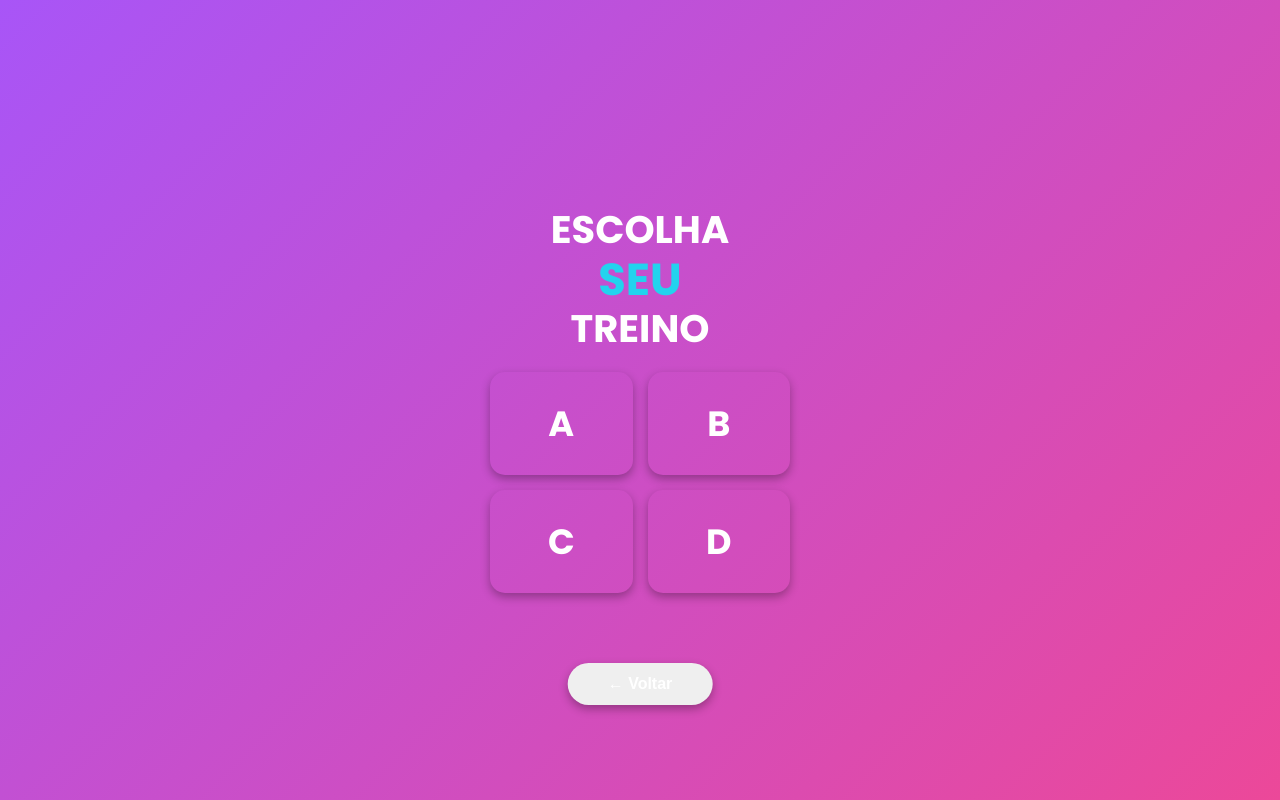
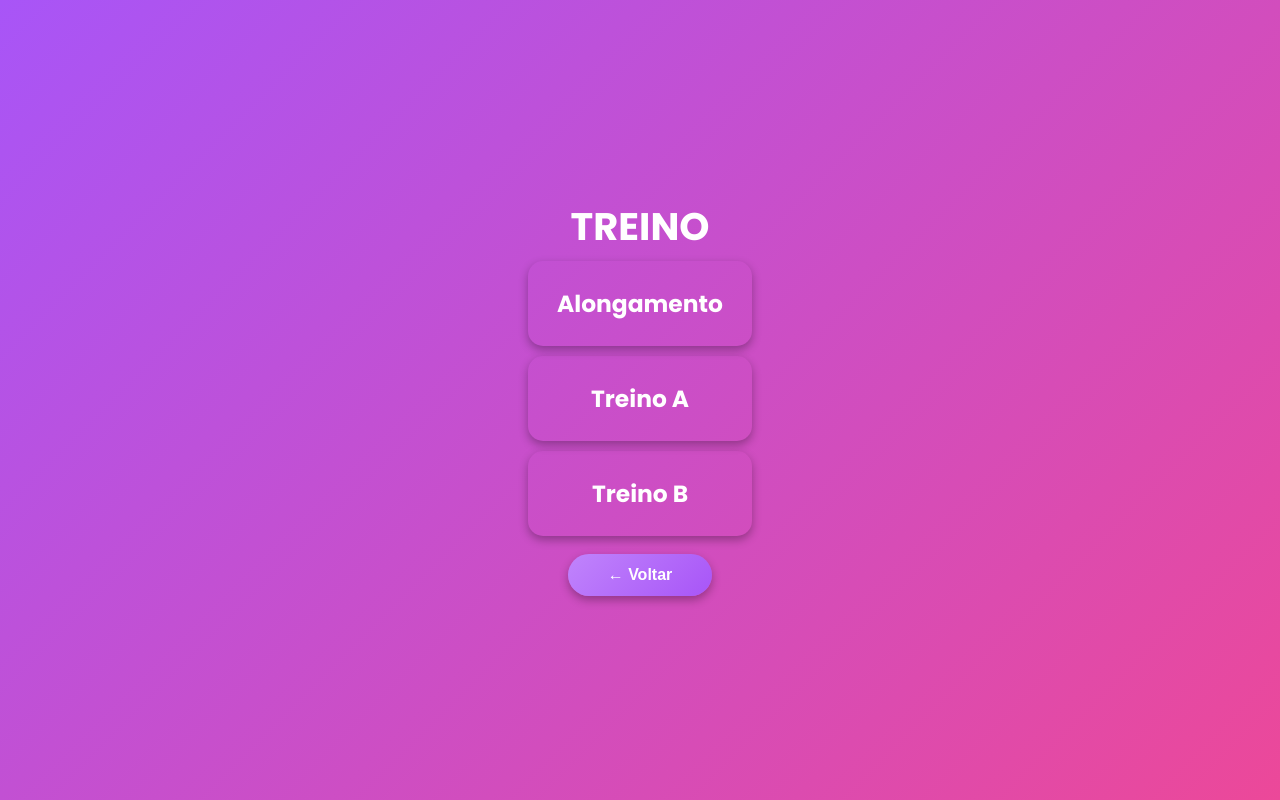
Before and after one commit to jessica-pimentel/QualExercicioAgora-, a plain HTML site: page index.html in a window 1280 px wide. Both pictures are taken after a click on the button "Começar". Drawn offline with Linux system fonts and the light colour scheme.

Commit message:
fix(): corrige para meu treino novo

```diff
--- a/index.html
+++ b/index.html
@@ -13,9 +13,9 @@
   <section id="tela-inicial" class="tela ativa">
     <h1>QUAL <br><span>EXERCÍCIO</span><br> AGORA?</h1>
     <div class="tags-flutuantes">
-      <div class="tag amarela">#BoraTreinar</div>
+      <div class="tag amarela">#TreinoFofão</div>
+      <div class="tag verde">#FocoNoShapeOfYou</div>
       <div class="tag rosa">#MagrasMagras</div>
-      <div class="tag verde">#FocoNoShape</div>
     </div>
     <button id="btnComecar">Começar</button>
   </section>
@@ -23,13 +23,12 @@
   <!-- 🏋️ Tela Treinos -->
   <section id="tela-treinos" class="tela">
     <header>
-      <h1>ESCOLHA <br><span>SEU</span><br> TREINO</h1>
+      <h1>TREINO</h1>
     </header>
     <div class="grade-treinos">
-      <div class="treino-card" data-treino="A"><h3>A</h3></div>
-      <div class="treino-card" data-treino="B"><h3>B</h3></div>
-      <div class="treino-card" data-treino="C"><h3>C</h3></div>
-      <div class="treino-card" data-treino="D"><h3>D</h3></div>
+      <div class="treino-card" data-treino="Alongamento"><h3>Alongamento</h3></div>
+      <div class="treino-card" data-treino="A"><h3>Treino A</h3></div>
+      <div class="treino-card" data-treino="B"><h3>Treino B</h3></div>
     </div>
     <button class="btn-voltar" id="voltar-treinos">← Voltar</button>
   </section>
@@ -42,7 +41,9 @@
     <div id="lista-exercicios" class="lista-treinos">
       <!-- Os cards de exercício serão criados pelo JS -->
     </div>
+    <div id=btn-voltar-container>
     <button class="btn-voltar" id="voltar-exercicios">← Voltar</button>
+    </div>
   </section>
 
   <!-- 🏋️ Tela Detalhe do Exercício -->
--- a/script.js
+++ b/script.js
@@ -17,22 +17,13 @@ const treinos = {
     { nome: "Bi set: Elevação lateral + frontal", info: "3x15 cada", img: "img/elevacao_lateral.jpg" },
     { nome: "Tríceps máquina", info: "3x15", img: "img/triceps.jpg" }
   ],
-  C: [
+  Alongamento: [
     { nome: "Agachamento livre", info: "3x15", img: "img/agachamento_livre.jpg" },
     { nome: "Agachamento hack", info: "4x15", img: "img/hack.jpg" },
     { nome: "Leg press 45", info: "4x12", img: "img/legpress.jpg" },
     { nome: "Cadeira extensora", info: "4x12", img: "img/extensora.jpg" },
     { nome: "Afundo", info: "3x15", img: "img/afundo.jpg" },
     { nome: "Supra solo", info: "3x20", img: "img/supra.jpg" }
-  ],
-  D: [
-    { nome: "Pulley costas", info: "4x12", img: "img/pulley.jpg" },
-    { nome: "Remada fechada", info: "4x12", img: "img/remada.jpg" },
-    { nome: "Face pull", info: "4x10-12", img: "img/facepull.jpg" },
-    { nome: "Voador inverso", info: "4x12", img: "img/voador.jpg" },
-    { nome: "Rosca direta halteres", info: "3x12", img: "img/rosca_direta.jpg" },
-    { nome: "Rosca martelo", info: "3x12", img: "img/martelo.jpg" },
-    { nome: "Supra bola", info: "3x15", img: "img/supra_bola.jpg" }
   ]
 };
 
--- a/style.css
+++ b/style.css
@@ -55,11 +55,6 @@ body {
   line-height: 1.2;
 }
 
-#tela-treinos h1 span {
-  color: #22d3ee;
-  font-size: 2.8rem;
-}
-
 .tags-flutuantes {
   position: relative;
   margin-top: 20px;
@@ -101,7 +96,7 @@ body {
 /* 🏋️ Tela Treinos */
 #tela-treinos header {
   text-align: center;
-  margin-bottom: 20px;
+  margin-bottom: 10px;
 }
 
 .lista-treinos {
@@ -165,10 +160,9 @@ body {
 
 .grade-treinos {
   display: grid;
-  grid-template-columns: 1fr 1fr;
-  gap: 15px;
-  width: 100%;
-  max-width: 300px;
+  /* grid-template-columns: 1fr 1fr; */
+  gap: 10px;
+  width: 18%;
   margin: 0 auto;
 }
 
@@ -178,7 +172,7 @@ body {
   border-radius: 15px;
   cursor: pointer;
   text-align: center;
-  font-size: 30px;
+  font-size: 20px;
   font-weight: 600;
   color: white;
   box-shadow: 0 4px 10px rgba(0,0,0,0.3);
@@ -190,11 +184,7 @@ body {
 }
 
 .btn-voltar {
-  position: fixed;
-  bottom: 95px;
-  left: 50%;
-  transform: translateX(-50%);
-  background: linear-gradient(135deg, #c084fc);
+   background: linear-gradient(135deg, #c084fc, #a855f7);
   color: white;
   border: none;
   padding: 12px 40px;
@@ -203,11 +193,13 @@ body {
   border-radius: 30px;
   cursor: pointer;
   box-shadow: 0 4px 10px rgba(0,0,0,0.3);
-  z-index: 100;
+  margin-top: 18px;
+  align-self: center;
+  transition: transform 0.2s;
 }
 
 .btn-voltar:hover {
-  transform: translateX(-50%) scale(1.05);
+  transform: scale(1.05);
 }
 
 #detalhe-info-texto {
```
